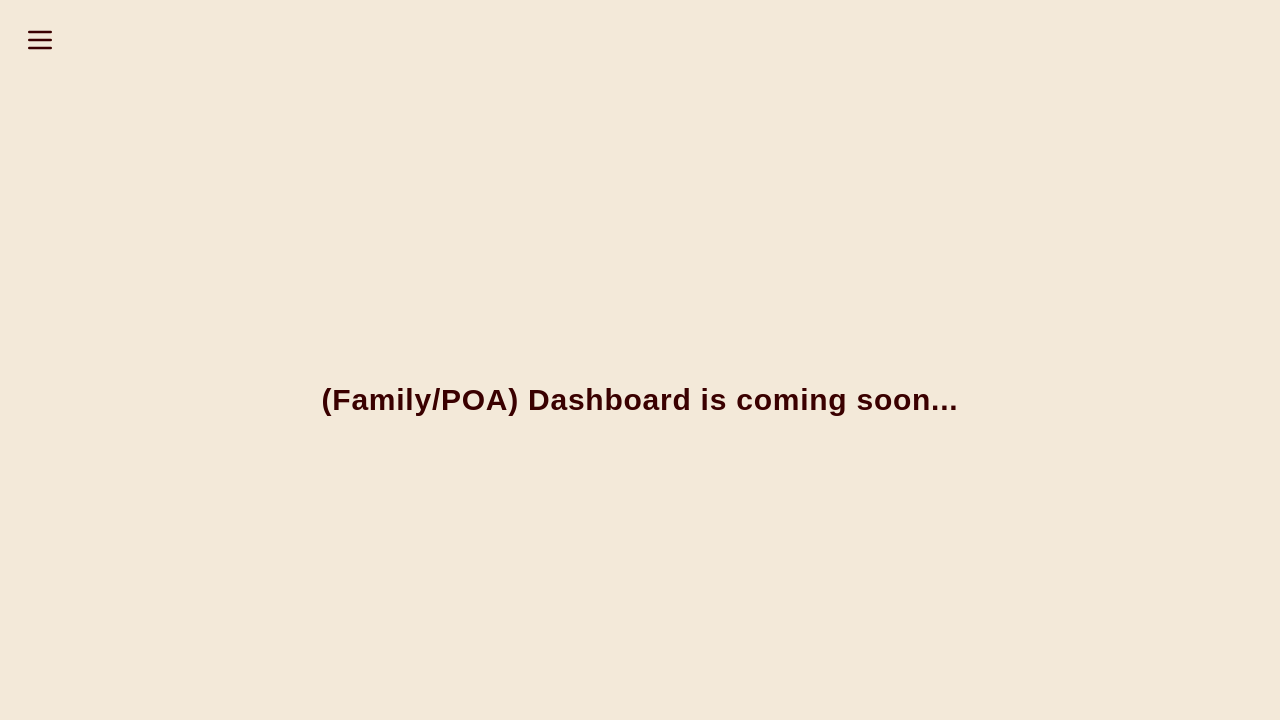
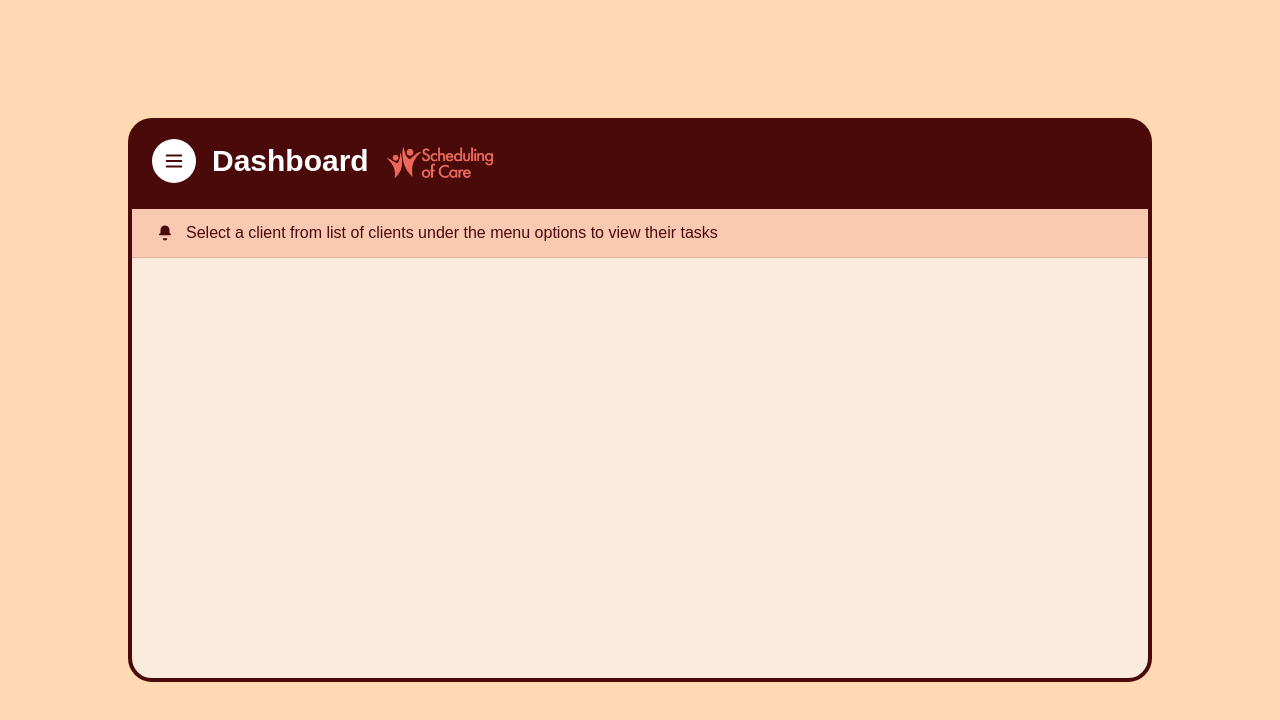
Before and after one commit to 404-Project-Not-Found/Scheduling-of-Care, a Next.js app: page /menu in a window 1280 px wide. Shown: the top 720 px of the page. Built offline with nearby package versions, Linux system fonts and the light colour scheme.

Commit message:
add family and poa dashboard

```diff
--- a/src/app/menu/page.tsx
+++ b/src/app/menu/page.tsx
@@ -1,58 +1,87 @@
+// src/app/menu/page.tsx
 "use client";
 
 import React, { useEffect, useState } from "react";
+import Image from "next/image";
 import Link from "next/link";
 
 const palette = {
-  bg: "#F3E9D9",
-  panelBg: "#F7ECD9",
-  border: "#3A0000",
+  pageBg: "#ffd9b3",      // page background
+  cardBg: "#FAEBDC",     // dashboard inner background
+  header: "#4A0A0A",     // dark brown
+  banner: "#F9C9B1",     // notice banner
+  border: "#4A0A0A",     // card border
+  panelBg: "#F7ECD9",    // drawer background
   text: "#2b2b2b",
   white: "#FFFFFF",
-  accent: "#FF5C5C",
-  panelHover: "#EADBC4",
-  panelActive: "#E1D0B5",
 };
 
 export default function MenuPage() {
   const [open, setOpen] = useState(false);
 
+  // Close drawer with ESC
   useEffect(() => {
     const onKey = (e: KeyboardEvent) => e.key === "Escape" && setOpen(false);
     if (open) document.addEventListener("keydown", onKey);
     return () => document.removeEventListener("keydown", onKey);
   }, [open]);
 
+  // Backdrop click to close
   function onBackdropClick(e: React.MouseEvent<HTMLDivElement>) {
     if (e.target === e.currentTarget) setOpen(false);
   }
 
   return (
-    <div className="relative min-h-screen" style={{ backgroundColor: palette.bg }}>
-      {/* hamburger button */}
-      <button
-        aria-haspopup="dialog"
-        aria-expanded={open}
-        aria-controls="menu-drawer"
-        onClick={() => setOpen(true)}
-        className="fixed top-4 left-4 z-40 p-2 rounded-md focus:outline-none"
-        style={{ color: palette.border }}
-        aria-label="Open menu"
-      >
-        <HamburgerIcon size={32} />
-      </button>
+    <div className="min-h-screen w-full flex items-center justify-center px-6 py-10 relative"
+         style={{ backgroundColor: "#ffd9b3" }}>
 
-      {/* center placeholder */}
-      <div className="min-h-screen flex items-center justify-center">
-        <h1
-          className="text-2xl md:text-3xl font-semibold tracking-wide"
-          style={{ color: palette.border }}
-        >
-          (Family/POA) Dashboard is coming soon...
-        </h1>
+      {/* ===== Dashboard Card (centered) ===== */}
+      <div className="w-full max-w-5xl">
+        {/* Top bar inside the card */}
+        <div className="rounded-t-3xl px-6 py-5 flex items-center gap-4"
+             style={{ backgroundColor: palette.header, color: palette.white }}>
+          {/* Round hamburger triggers the drawer */}
+          <button
+            aria-label="Open menu"
+            onClick={() => setOpen(true)}
+            className="h-11 w-11 rounded-full bg-white flex items-center justify-center shrink-0"
+          >
+            <HamburgerIcon size={22} color={palette.header} />
+          </button>
+
+          {/* Title + small logo mark */}
+          <div className="flex items-center gap-3">
+            <h1 className="text-2xl md:text-3xl font-bold">Dashboard</h1>
+            {/* You can swap to a smaller mark if you have one */}
+            <Image
+              src="/logo-name.png"
+              alt="Scheduling of Care"
+              width={120}
+              height={32}
+              className="object-contain"
+              priority
+            />
+          </div>
+        </div>
+
+        {/* Framed content area */}
+        <div className="rounded-b-3xl overflow-hidden border-4"
+             style={{ borderColor: palette.border, backgroundColor: palette.cardBg }}>
+          {/* Notice banner */}
+          <div className="w-full border-b px-6 py-3 flex items-center gap-3"
+               style={{ backgroundColor: palette.banner, borderColor: "#e2b197" }}>
+            <BellIcon />
+            <p className="text-base text-[#4A0A0A]">
+              Select a client from list of clients under the menu options to view their tasks
+            </p>
+          </div>
+
+          {/* Empty body area */}
+          <div className="h-[420px]" />
+        </div>
       </div>
 
-      {/* backdrop */}
+      {/* ===== Drawer Backdrop ===== */}
       {open && (
         <div
           onClick={onBackdropClick}
@@ -61,9 +90,8 @@ export default function MenuPage() {
         />
       )}
 
-      {/* drawer */}
+      {/* ===== Drawer Panel ===== */}
       <div
-        id="menu-drawer"
         role="dialog"
         aria-modal="true"
         aria-label="Menu"
@@ -71,16 +99,14 @@ export default function MenuPage() {
           ${open ? "translate-x-0" : "-translate-x-full"}`}
         style={{
           backgroundColor: palette.panelBg,
-          borderRight: `3px solid ${palette.border}`,
+          borderRight: `3px solid ${palette.header}`,
         }}
       >
-        {/* header */}
-        <div
-          className="flex items-center justify-between px-4 py-3"
-          style={{ backgroundColor: palette.border, color: palette.white }}
-        >
+        {/* Drawer header */}
+        <div className="flex items-center justify-between px-4 py-3"
+             style={{ backgroundColor: palette.header, color: palette.white }}>
           <div className="flex items-center gap-3">
-            <HamburgerIcon size={24} color={palette.white} />
+            <HamburgerIcon size={22} color={palette.white} />
             <h2 className="text-lg font-semibold">Menu</h2>
           </div>
           <button
@@ -92,9 +118,9 @@ export default function MenuPage() {
           </button>
         </div>
 
-        {/* body */}
+        {/* Drawer body */}
         <nav className="flex h-[calc(100%-56px)] flex-col justify-between">
-          <ul className="px-2 py-3 space-y-2">
+          <ul className="px-3 py-4 space-y-2">
             <MenuItem href="/update_details" label="Update your details" />
             <MenuItem href="/request_of_change_page" label="Request to change a task" />
             <MenuItem href="/manage-access-code-page" label="Manage organisation access to client" />
@@ -105,7 +131,7 @@ export default function MenuPage() {
             <Link
               href="#"
               className="underline underline-offset-4 focus:outline-none rounded text-lg"
-              style={{ color: palette.border }}
+              style={{ color: palette.header }}
             >
               Sign out
             </Link>
@@ -116,7 +142,15 @@ export default function MenuPage() {
   );
 }
 
-function HamburgerIcon({ size = 24, color = "currentColor" }: { size?: number; color?: string }) {
+/* ================= Helpers ================= */
+
+function HamburgerIcon({
+  size = 24,
+  color = "currentColor",
+}: {
+  size?: number;
+  color?: string;
+}) {
   return (
     <svg
       xmlns="http://www.w3.org/2000/svg"
@@ -128,18 +162,29 @@ function HamburgerIcon({ size = 24, color = "currentColor" }: { size?: number; c
       strokeWidth={2}
       strokeLinecap="round"
       strokeLinejoin="round"
+      aria-hidden="true"
     >
       <path d="M4 6h16M4 12h16M4 18h16" />
     </svg>
   );
 }
 
-type ItemProps = {
-  href: string;
-  label: string;
-};
+function BellIcon() {
+  return (
+    <svg
+      width="18"
+      height="18"
+      viewBox="0 0 24 24"
+      fill="currentColor"
+      className="text-[#4A0A0A]"
+      aria-hidden="true"
+    >
+      <path d="M12 2a6 6 0 00-6 6v3.586l-1.707 1.707A1 1 0 005 15h14a1 1 0 00.707-1.707L18 11.586V8a6 6 0 00-6-6zm0 20a3 3 0 01-3-3h6a3 3 0 01-3 3z" />
+    </svg>
+  );
+}
 
-function MenuItem({ href, label }: ItemProps) {
+function MenuItem({ href, label }: { href: string; label: string }) {
   return (
     <li>
       <Link
@@ -152,7 +197,7 @@ function MenuItem({ href, label }: ItemProps) {
           <span
             aria-hidden="true"
             className="inline-block h-3 w-3 rounded-full"
-            style={{ backgroundColor: palette.accent }}
+            style={{ backgroundColor: "#FF5C5C" }}
           />
           <div className="text-lg font-medium">{label}</div>
         </div>
--- a/src/app/request_of_change_page/page.tsx
+++ b/src/app/request_of_change_page/page.tsx
@@ -7,6 +7,7 @@ import { useRouter } from 'next/navigation';
 export default function RequestChangeFormPage() {
   const router = useRouter();
 
+  const [clientName, setClientName] = useState('');
   const [taskName, setTaskName] = useState('');
   const [details, setDetails] = useState('');
   const [reason, setReason] = useState('');
@@ -21,6 +22,7 @@ export default function RequestChangeFormPage() {
   };
 
   const handleCancel = () => {
+    setClientName('');
     setTaskName('');
     setDetails('');
     setReason('');
@@ -65,6 +67,20 @@ export default function RequestChangeFormPage() {
 
         {/* Form Section */}
         <div className="p-8 space-y-4 text-black">
+          {/* Client Name*/}
+          <div>
+            <label className="block mb-1 font-semibold">Client name</label>
+            <input
+              type="text"
+              value={clientName}
+              onChange={(e) => {
+                setClientName(e.target.value);
+                setSubmitMessage('');
+              }}
+              className="w-full border rounded px-3 py-2 bg-white"
+            />
+          </div>
+
           {/* Task Name */}
           <div>
             <label className="block mb-1 font-semibold">Task name</label>
@@ -88,7 +104,7 @@ export default function RequestChangeFormPage() {
                 setDetails(e.target.value);
                 setSubmitMessage('');
               }}
-              className="w-full border rounded px-3 py-2 min-h-[120px] bg-white"
+              className="w-full border rounded px-3 py-2 min-h-[80px] bg-white"
             />
           </div>
 
@@ -101,7 +117,7 @@ export default function RequestChangeFormPage() {
                 setReason(e.target.value);
                 setSubmitMessage('');
               }}
-              className="w-full border rounded px-3 py-2 min-h-[100px] bg-white"
+              className="w-full border rounded px-3 py-2 min-h-[60px] bg-white"
             />
           </div>
 
@@ -137,7 +153,7 @@ export default function RequestChangeFormPage() {
             ?
           </button>
           <div className="absolute bottom-12 right-0 hidden w-64 max-w-[90vw] rounded bg-white border p-2 text-sm text-black group-hover:block shadow-lg">
-            Fill in the task name, describe the details of the change, and provide a reason for the request.
+            Fill in the client name, task name, describe the details of the change, and provide a reason for the request.
             Click <b>Submit</b> to send or <b>Cancel</b> to go back to the menu.
           </div>
         </div>
```
